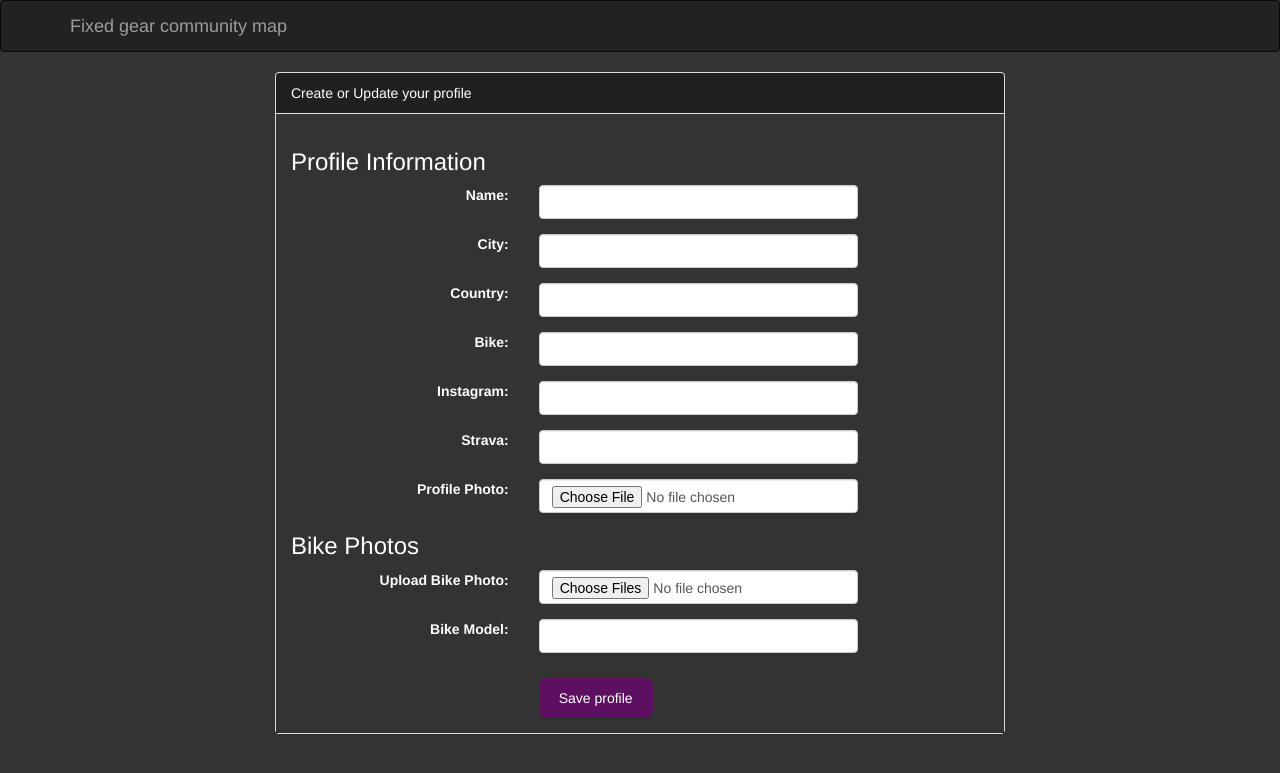
After one commit to matousidc/fixed_gear_community_map, a Django app: template map/templates/create_profile_test.html in a window 1280 px wide. The commit adds this page. Shown: the top 773 px of the page. Run offline with Django 5.2, Linux system fonts and the light colour scheme; the template is opened without the code that fills it: values that come from a table or form of the project are taken from there, others are empty; some libraries are stand-ins or nearby versions.

Commit message:
nice create-profile page

```diff
--- a/map/models.py
+++ b/map/models.py
@@ -14,9 +14,9 @@ def create_auth_token(sender, instance=None, created=False, **kwargs):
 
 
 class UserProfiles(models.Model):
-    name = models.CharField(max_length=100)
-    city = models.CharField(max_length=100)
-    country = models.CharField(max_length=100)
+    name = models.CharField(max_length=100, blank=True, null=True, default=None)
+    city = models.CharField(max_length=100, blank=True, null=True, default=None)
+    country = models.CharField(max_length=100, blank=True, null=True, default=None)
     bike = models.CharField(max_length=100, blank=True, null=True, default=None)
     instagram = models.URLField(max_length=100, blank=True, null=True, default=None)
     strava = models.URLField(max_length=100, blank=True, null=True, default=None)
@@ -27,6 +27,6 @@ class UserProfiles(models.Model):
 
 class BikePhoto(models.Model):
     user = models.ForeignKey(UserProfiles, on_delete=models.CASCADE)
-    photo = models.ImageField(upload_to='bike_photos/')
+    photo = models.ImageField(upload_to='bike_photos/', blank=True, null=True, default=None)
     bike_model = models.CharField(max_length=100, blank=True, null=True, default=None)
     created_at = models.DateTimeField(auto_now_add=True)
--- a/map/templates/base.html
+++ b/map/templates/base.html
@@ -24,6 +24,9 @@
         .submit-button:hover {
             background-color: #480d4a;
         }
+        .form-group .errorlist {
+            color: red;
+        }
     </style>
 
     <title>Fixed gear community map</title>
@@ -44,14 +47,16 @@
                 <span class="icon-bar"></span>
                 <span class="icon-bar"></span>
             </button>
-            <a class="navbar-brand" href="/map/login">Fixed gear community map</a>
+            <a class="navbar-brand" href="/map/">Fixed gear community map</a>
         </div>
 
+        {% block navbar %}
         <div id="navbar" class="collapse navbar-collapse">
             <ul class="nav navbar-nav navbar-right">
                 <li><a href="/map/login">Login</a></li>
             </ul>
         </div>
+        {% endblock %}
     </div>
 </nav>
 
--- a/map/templates/base_generic.html
+++ b/map/templates/base_generic.html
@@ -29,7 +29,7 @@
     }
         .bike-photos-container {
         flex: 1;  /* Bike photos take up 1 unit of space */
-        background-color: white;
+        background-color: #333;
         padding: 20px;
         border-radius: 8px;
     }
--- /dev/null
+++ b/map/templates/create_profile_test.html
@@ -0,0 +1,104 @@
+{% extends "base.html" %}
+
+{% block navbar %}{% endblock %}
+
+{% block content %}
+<div class="container">
+    <form action="{% url 'create-profile' %}" method="post" enctype="multipart/form-data">
+        {% csrf_token %}
+        <div class="col-md-8 col-md-offset-2">
+            <div class="panel panel-default">
+                <div class="panel-heading" style=" background-color: #202020; color: white;">Create or Update your
+                    profile
+                </div>
+                <div class="panel-body dark-background">
+                    {% if error_message %}
+                    <p class="bg-danger p-d ml-b" style="background-color: #333; color: red;">{{ error_message }}</p>
+                    {% endif %}
+                    <!-- Profile Form -->
+                    <h3>Profile Information</h3>
+                    <div class="form-group clearfix">
+                        <label for="name" class="col-md-4 control-label text-right">Name:</label>
+                        <div class="col-md-6">
+                            {{ profile_form.name.errors }}
+                            <input name="name" value="{{profile_form.name.value | default_if_none:''}}" type="text"
+                                   class="form-control"/>
+                        </div>
+                    </div>
+                    <div class="form-group clearfix">
+                        <label for="city" class="col-md-4 control-label text-right">City:</label>
+                        <div class="col-md-6">
+                            {{ profile_form.city.errors }}
+                            <input name="city" value="{{profile_form.city.value | default_if_none:''}}" type="text"
+                                   class="form-control"/>
+                        </div>
+                    </div>
+                    <div class="form-group clearfix">
+                        <label for="country" class="col-md-4 control-label text-right">Country:</label>
+                        <div class="col-md-6">
+                            {{ profile_form.country.errors }}
+                            <input name="country" value="{{profile_form.country.value | default_if_none:''}}"
+                                   type="text"
+                                   class="form-control"/>
+                        </div>
+                    </div>
+                    <div class="form-group clearfix">
+                        <label for="bike" class="col-md-4 control-label text-right">Bike:</label>
+                        <div class="col-md-6">
+                            {{ profile_form.bike.errors }}
+                            <input name="bike" value="{{profile_form.bike.value | default_if_none:''}}" type="text"
+                                   class="form-control"/>
+                        </div>
+                    </div>
+                    <div class="form-group clearfix">
+                        <label for="instagram" class="col-md-4 control-label text-right">Instagram:</label>
+                        <div class="col-md-6">
+                            {{ profile_form.instagram.errors }}
+                            <input name="instagram" value="{{profile_form.instagram.value | default_if_none:''}}"
+                                   type="text"
+                                   class="form-control"/>
+                        </div>
+                    </div>
+                    <div class="form-group clearfix">
+                        <label for="strava" class="col-md-4 control-label text-right">Strava:</label>
+                        <div class="col-md-6">
+                            {{ profile_form.strava.errors }}
+                            <input name="strava" value="{{profile_form.strava.value | default_if_none:''}}" type="text"
+                                   class="form-control"/>
+                        </div>
+                    </div>
+                    <div class="form-group clearfix">
+                        <label for="profile_photo" class="col-md-4 control-label text-right">Profile Photo:</label>
+                        <div class="col-md-6">
+                            {{ profile_form.profile_photo.errors }}
+                            <input name="profile_photo" type="file" class="form-control">
+                        </div>
+                    </div>
+
+                    <!-- Bike Photo Form -->
+                    <h3>Bike Photos</h3>
+                    <div class="form-group clearfix">
+                        <label for="photo" class="col-md-4 control-label text-right">Upload Bike Photo:</label>
+                        <div class="col-md-6">
+                            {{ bike_photo_form.photo.errors }}
+                            <input name="photo" type="file" multiple class="form-control">
+                        </div>
+                    </div>
+                    <div class="form-group clearfix">
+                        <label for="bike_model" class="col-md-4 control-label text-right">Bike Model:</label>
+                        <div class="col-md-6">
+                            {{ bike_photo_form.bike_model.errors }}
+                            <input name="bike_model" value="{{bike_photo_form.bike_model.value | default_if_none:''}}"
+                                   type="text"
+                                   class="form-control"/>
+                        </div>
+                    </div>
+                    <div class="col-md-6 col-md-offset-4">
+                        <input type="submit" value="Save profile" class="submit-button"/>
+                    </div>
+                </div>
+            </div>
+        </div>
+    </form>
+</div>
+{% endblock %}
--- a/map/templates/login_test.html
+++ b/map/templates/login_test.html
@@ -24,7 +24,6 @@
                         </div>
                     </div>
                     <div class="col-md-6 col-md-offset-4">
-                        <!--                        <input name="login" type="submit" value="Login" class="btn btn-success"-->
                         <input name="login" type="submit" value="Login" class="submit-button"/> &nbsp;
                         <a href="/map/signup">or Register</a>
                     </div>
--- a/map/templates/signup_test.html
+++ b/map/templates/signup_test.html
@@ -28,9 +28,6 @@
                     <div class="form-group clearfix">
                         <label for="{{ form.password2.id_for_label }}" class="col-md-4 control-label text-right">Confirm
                             password:</label>
-                        <!--                        <div class="col-md-6">-->
-                        <!--                            {{ form.password2 }}-->
-                        <!--                        </div>-->
                         <div class="col-md-6">
                             <input name="password2" type="password" class="form-control"/>
                         </div>
--- a/map/views.py
+++ b/map/views.py
@@ -1,4 +1,3 @@
-from django.http import HttpResponse
 from django.shortcuts import render, redirect, get_object_or_404
 from django.contrib.auth import login as auth_login
 from django.contrib.auth import logout as auth_logout
@@ -10,7 +9,7 @@ from .models import UserProfiles, BikePhoto
 
 
 def index(request):
-    return HttpResponse("Hello, world. You're at the map index.")
+    return render(request, 'landing_page.html')
 
 
 # Sign-up view
@@ -88,7 +87,8 @@ def create_profile_view(request):
     else:
         profile_form = ProfileForm(instance=profile)  # Prefill the form with the current profile data
         bike_photo_form = BikePhotoForm()
-    return render(request, 'create_profile.html', {'profile_form': profile_form, 'bike_photo_form': bike_photo_form})
+    return render(request, 'create_profile_test.html',
+                  {'profile_form': profile_form, 'bike_photo_form': bike_photo_form})
 
 
 @login_required
```
Also changed, not shown: map/templates/landing_page.html (added, +13 -0 lines), map/migrations/0011_alter_bikephoto_photo_alter_userprofiles_city_and_more.py (added), 1 other file.
